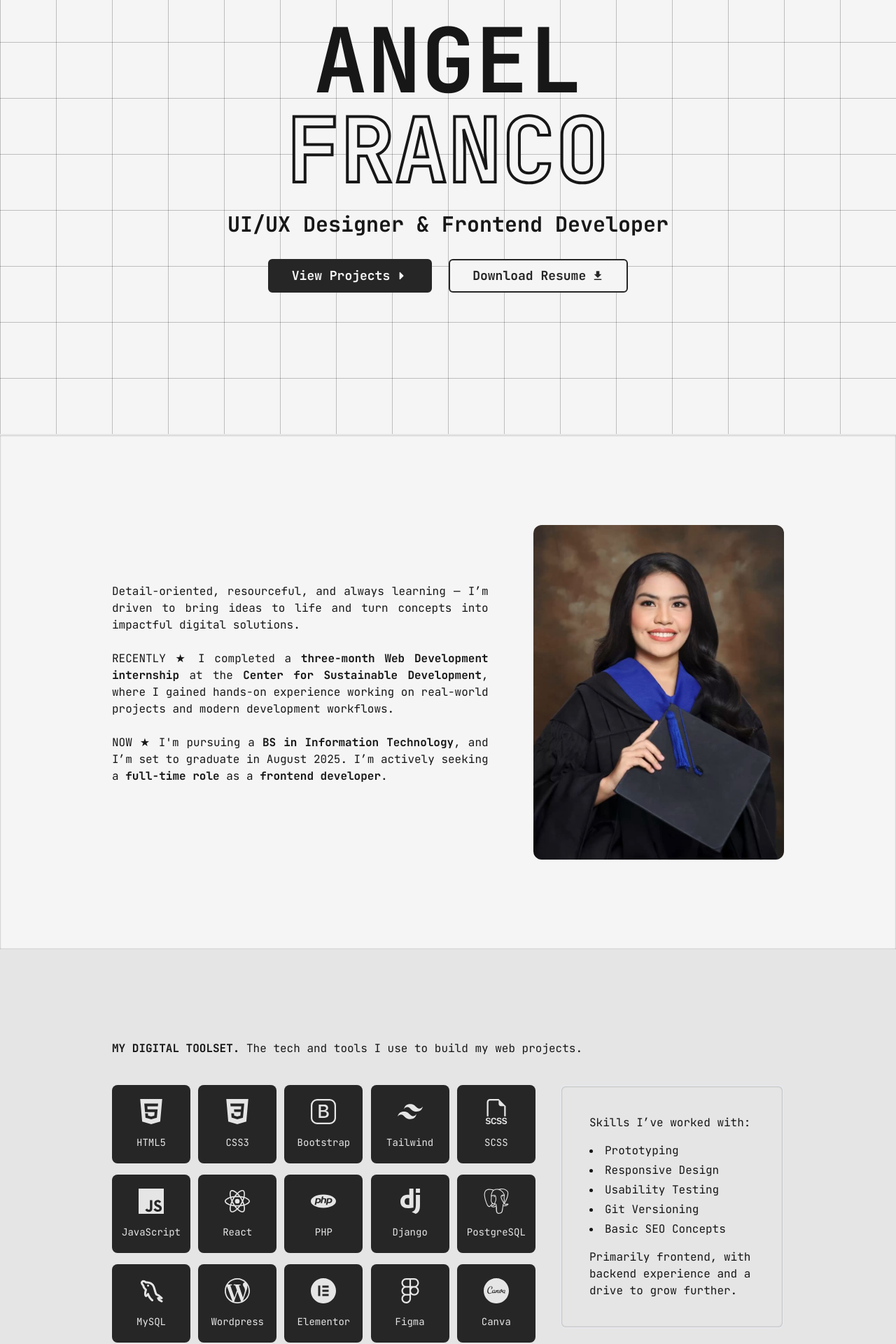
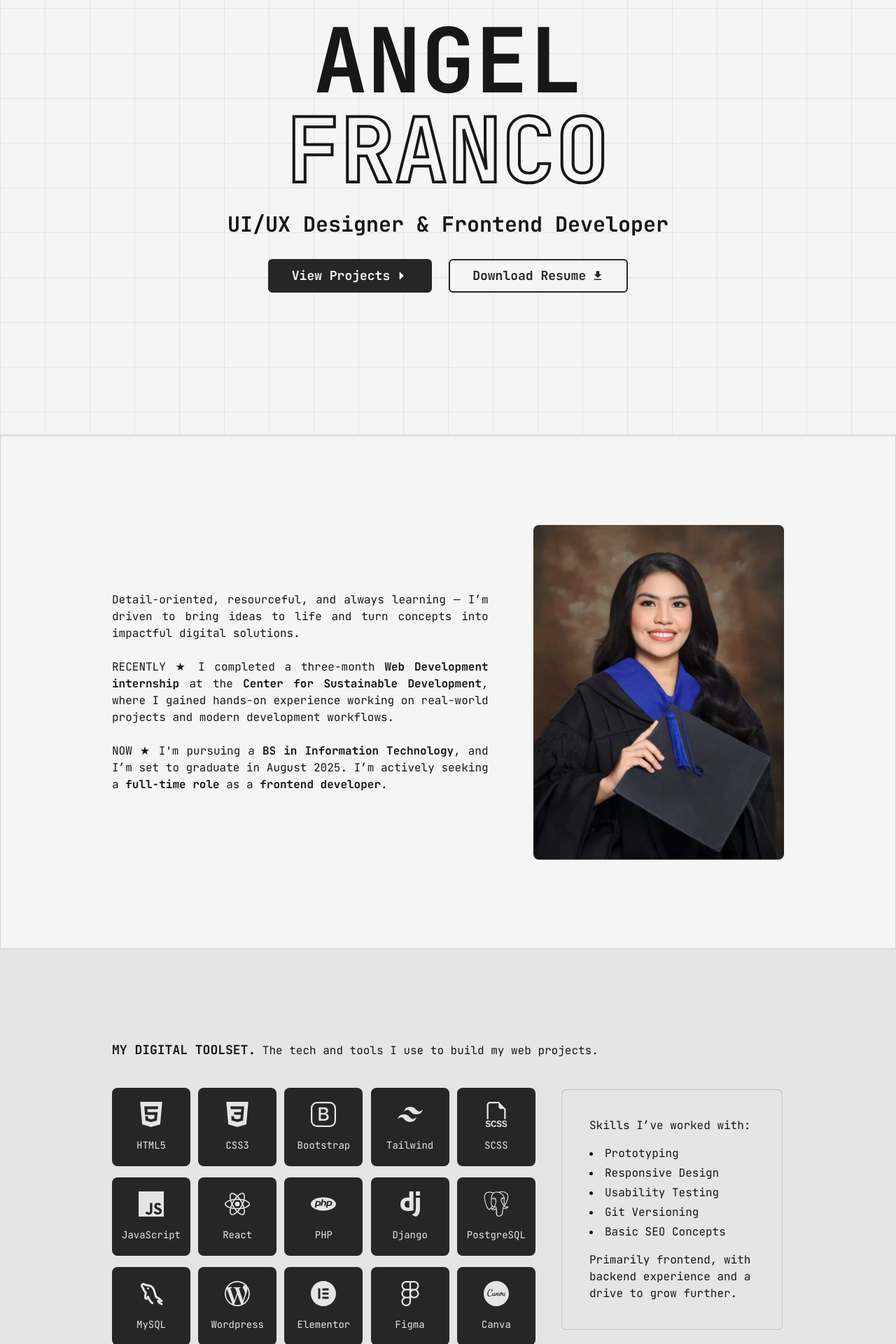
Before and after one commit to francokiid/af-portfolio, a React (Vite) app: page / in a window 1280 px wide. Shown: the part 180-2100 px from the top of the page at 70% size. Built offline with nearby package versions, Linux system fonts and the light colour scheme.

Commit message:
Added animations

```diff
--- a/package.json
+++ b/package.json
@@ -10,6 +10,7 @@
     "preview": "vite preview"
   },
   "dependencies": {
+    "aos": "^2.3.4",
     "react": "^19.1.0",
     "react-dom": "^19.1.0",
     "react-icons": "^5.5.0"
--- a/src/App.css
+++ b/src/App.css
@@ -20,15 +20,11 @@ section {
   justify-content: center;
 }
 
-p {
-  margin-bottom: 1.5rem;
-}
-
 .bg-grid {
   background-image:
-    linear-gradient(to right, rgba(23, 23, 23, 0.25) 1px, transparent 1px),
-    linear-gradient(to bottom, rgba(23, 23, 23, 0.25) 1px, transparent 1px);
-  background-size: 5rem 5rem;
+    linear-gradient(to right, rgba(23, 23, 23, 0.085) 1px, transparent 1px),
+    linear-gradient(to bottom, rgba(23, 23, 23, 0.085) 1px, transparent 1px);
+  background-size: 4rem 4rem;
 }
 
 .custom-inset {
@@ -51,10 +47,6 @@ p {
     font-size: 0.85rem;
   }
 
-  .bg-grid {
-    background-size: 4rem 4rem;
-  }
-
   .outline-text {
     -webkit-text-stroke: 3px var(--primary-color);
   }
--- a/src/App.jsx
+++ b/src/App.jsx
@@ -1,8 +1,18 @@
+import { useEffect } from 'react';
+import Aos from 'aos';
+import '../node_modules/aos/dist/aos.css';
 import './App.css'
 import { Navbar } from './Navbar';
 import { Home, About, Skills, Projects, Contact } from './components';
 
 export default function App() {
+  useEffect(() => {
+    Aos.init({
+      duration: 800,
+      once: false,
+    });
+  }, []);
+
   return (
     <>
       <Navbar/>
--- a/src/Navbar.jsx
+++ b/src/Navbar.jsx
@@ -76,9 +76,9 @@ export const Navbar = () => {
         <div className="fixed inset-0 bg-neutral-950 bg-opacity-70 flex justify-center items-center z-[1001]">
           <div className="bg-neutral-100 dark:bg-neutral-800 rounded-lg shadow-lg p-8 space-y-4 text-justify w-60">
             <div className="flex items-center justify-between">
-              <span className="flex items-center gap-2 font-bold">
+              <a href="#home" className="flex items-center gap-2 font-bold" onClick={() => setIsPopupOpen(false)}>
                 <RiFolder6Fill /> AF
-              </span>
+              </a>
               <button
                 onClick={() => setIsPopupOpen(false)}
                 className="text-neutral-800 hover:text-neutral-800 dark:hover:text-white"
@@ -88,10 +88,10 @@ export const Navbar = () => {
             </div>
 
             {[
-              { href: "#about", label: "About" },
-              { href: "#skills", label: "Skills" },
-              { href: "#projects", label: "Projects" },
-              { href: "#contact", label: "Contact" },
+              { href: "#about", label: "ABOUT" },
+              { href: "#skills", label: "SKILLS" },
+              { href: "#projects", label: "PROJECTS" },
+              { href: "#contact", label: "CONTACT" },
             ].map(({ href, label }) => (
               <a key={label} href={href} className={linkClasses} onClick={() => setIsPopupOpen(false)}>
                 <FaCaretDown /> {label}
--- a/src/components/cards/FeatureCard.jsx
+++ b/src/components/cards/FeatureCard.jsx
@@ -13,12 +13,12 @@ export const FeatureCard = ({media, title, description, demo, repo}) => {
       </div>
       <div className="flex flex-row justify-end gap-2 text-neutral-700">
         {demo !== '' && (
-          <a href={demo} target="_blank" className="flex items-center justify-center text-sm px-4 py-2 gap-2 border-1 custom-inset hover:bg-neutral-100 rounded-md transition font-semibold">
+          <a href={demo} target="_blank" className="flex items-center justify-center text-xs md:text-sm px-4 py-2 gap-2 border-1 custom-inset hover:bg-neutral-100 rounded-md transition font-semibold">
             <span>Demo</span><TbExternalLink/>
           </a>
         )}
         {repo !== '' && (
-          <a href={repo} target="_blank" className="flex items-center justify-center text-sm px-4 py-2 gap-2 border-1 custom-inset hover:bg-neutral-100 rounded-md dark:bg-transparent dark:text-neutral-100 dark:border-neutral-300 hover:bg-neutral'-200 dark:hover:bg-neutral-800 transition font-semibold">
+          <a href={repo} target="_blank" className="flex items-center justify-center text-xs md:text-sm px-4 py-2 gap-2 border-1 custom-inset hover:bg-neutral-100 rounded-md dark:bg-transparent dark:text-neutral-100 dark:border-neutral-300 hover:bg-neutral'-200 dark:hover:bg-neutral-800 transition font-semibold">
             <span>Code</span><FaCode/>
           </a>
         )}
--- a/src/components/sections/About.jsx
+++ b/src/components/sections/About.jsx
@@ -1,17 +1,19 @@
 export const About = () => {
   return (
     <section id='about' className='bg-neutral-100 border-y-2 border-neutral-200 custom-inset'>
-      <div className='mx-auto max-w-5xl flex flex-col-reverse md:flex-row items-center gap-8 md:gap-16 px-8'>
+      <div data-aos="fade-up" data-aos-delay="500" data-aos-duration="1500" className='mx-auto max-w-5xl flex flex-col-reverse md:flex-row items-center gap-8 md:gap-16 px-8'>
         <div className="md:w-3/5 text-justify">
           <p>Detail-oriented, resourceful, and always learning — I’m driven to bring ideas to life and turn concepts into impactful digital solutions.</p>
-          <p><span>RECENTLY</span> ★ I completed a <b>three-month Web Development internship</b> at the <b>Center for Sustainable Development</b>, where I gained hands-on experience working on real-world projects and modern development workflows.</p>
-          <p><span>NOW</span> ★ I'm pursuing a <b>BS in Information Technology</b>, and I’m set to graduate in August 2025. I’m actively seeking a <b>full-time role</b> as a <b>frontend developer</b>.</p>
+          <br />
+          <p>RECENTLY ★ I completed a three-month <b>Web Development internship</b> at the <b>Center for Sustainable Development</b>, where I gained hands-on experience working on real-world projects and modern development workflows.</p>
+          <br />
+          <p>NOW ★ I'm pursuing a <b>BS in Information Technology</b>, and I’m set to graduate in August 2025. I’m actively seeking a <b>full-time role</b> as a <b>frontend developer</b>.</p>
         </div>
         <div className="w-1/2 md:w-2/5">
           <img
             src="../src/assets/media/sample-img.jpg"
             alt="Portrait of Angel Franco"
-            className="object-cover w-full rounded-xl shadow-inner"
+            className="object-cover w-full rounded-md md:rounded-lg shadow-inner"
           />
         </div>
       </div>
--- a/src/components/sections/Contact.jsx
+++ b/src/components/sections/Contact.jsx
@@ -3,7 +3,7 @@ import { LuGithub, LuMail, LuLinkedin } from "react-icons/lu";
 export const Contact = () => {
   return (
     <section id='contact' className='bg-gradient-to-b from-neutral-50 to-neutral-300 text-center'>
-      <div className='flex flex-col mx-auto max-w-5xl px-8 gap-5 md:gap-10'>
+      <div data-aos="fade-up" data-aos-delay="500" data-aos-duration="1500" className='flex flex-col mx-auto max-w-5xl px-8 gap-5 md:gap-10'>
         <h2 className='text-4xl md:text-6xl font-bold mb-4'>
             GET IN TOUCH
         </h2>
--- a/src/components/sections/Home.jsx
+++ b/src/components/sections/Home.jsx
@@ -8,21 +8,21 @@ export const Home = () => {
         {/* Text Section */}
         <div className='flex flex-col gap-4 md:gap-6'>
           <h1 className='text-6xl md:text-9xl leading-none'>
-            ANGEL<br />
-            <span className='outline-text'>FRANCO</span>
+            <span data-aos="fade-right" data-aos-delay="500" className="inline-block">ANGEL</span><br />
+            <span data-aos="fade-left" data-aos-delay="500" className='inline-block outline-text'>FRANCO</span>
           </h1>
-          <h2 className='text-md md:text-3xl'>
+          <h2 data-aos="fade-up" data-aos-delay="1000" className='text-md md:text-3xl'>
             UI/UX Designer & Frontend Developer
           </h2>
         </div>
 
         {/* Button Section */}
-        <div className='flex flex-col md:flex-row justify-center gap-3 md:gap-6  text-sm md:text-lg font-bold'>
-          <a href="#projects" className="flex items-center justify-center px-4 md:px-8 py-2 border-2 border-neutral-800 bg-neutral-800 hover:bg-neutral-900 text-neutral-100 rounded-md transition">
+        <div data-aos="fade-up" data-aos-delay="1000" className='flex flex-col md:flex-row justify-center gap-3 md:gap-6  text-sm md:text-lg font-bold'>
+          <a href="#projects" className="flex items-center justify-center px-4 md:px-8 py-2 border md:border-2 border-neutral-800 bg-neutral-800 hover:bg-neutral-900 text-neutral-100 rounded-md transition">
             View Projects
             <FaCaretRight className="ml-2" />
           </a>
-          <button className="flex items-center justify-center px-4 md:px-8 py-2 border-2 border-neutral-800 bg-neutral-100 hover:bg-neutral-200 text-neutral-800 dark:bg-transparent dark:text-neutral-100 dark:border-neutral-300 rounded-md hover:bg-neutral'-200 dark:hover:bg-neutral-800 transition">
+          <button className="flex items-center justify-center px-4 md:px-8 py-2 border md:border-2 border-neutral-800 bg-neutral-100 hover:bg-neutral-200 text-neutral-800 dark:bg-transparent dark:text-neutral-100 dark:border-neutral-300 rounded-md hover:bg-neutral'-200 dark:hover:bg-neutral-800 transition">
             Download Resume
             <MdDownload className="ml-2" />
           </button>
--- a/src/components/sections/Projects.jsx
+++ b/src/components/sections/Projects.jsx
@@ -27,9 +27,9 @@ export const Projects = () => {
 
   return (
     <section id='projects' className='min-h-screen flex-col border-y-1 border-neutral-200 bg-neutral-50 custom-inset'>
-      <div className='max-w-5xl px-8'>
+      <div data-aos="fade-up" data-aos-delay="500" data-aos-duration="1500" className='max-w-5xl px-8'>
         <p className="mb-10">
-          <span className="font-bold">MY FEATURED WORKS.</span> A selection of web apps and designs I’ve built with creativity and code.
+          <span className="font-bold text-md md:text-lg">MY FEATURED WORKS.</span> A selection of web apps and designs I’ve built with creativity and code.
         </p>
         <div className="grid grid-cols-1 md:grid-cols-2 gap-4">
           {projects.map((project, index) => (
--- a/src/components/sections/Skills.jsx
+++ b/src/components/sections/Skills.jsx
@@ -29,11 +29,11 @@ export const Skills = () => {
 
   return (
     <section id='skills' className='bg-neutral-200'>
-      <div className='mx-auto max-w-5xl w-full px-8'>
+      <div data-aos="fade-up" data-aos-delay="500" data-aos-duration="1500" className='mx-auto max-w-5xl w-full px-8'>
 
         {/* Top Paragraph */}
         <p className="mb-10">
-          <span className="font-bold">MY DIGITAL TOOLSET.</span> The tech and tools I use to build my web projects.
+          <span className="font-bold text-md md:text-lg">MY DIGITAL TOOLSET.</span> The tech and tools I use to build my web projects.
         </p>
 
         {/* Flex Row with Grid and Description */}
@@ -56,7 +56,7 @@ export const Skills = () => {
                 <li key={index}>{skill}</li>
               ))}
             </ul>
-            <p className="mb-0">
+            <p>
               Primarily frontend, with backend experience and a drive to grow further.
             </p>
           </div>
```
Also changed, not shown: 1 other file (tests, documents, lock files or other folders).
